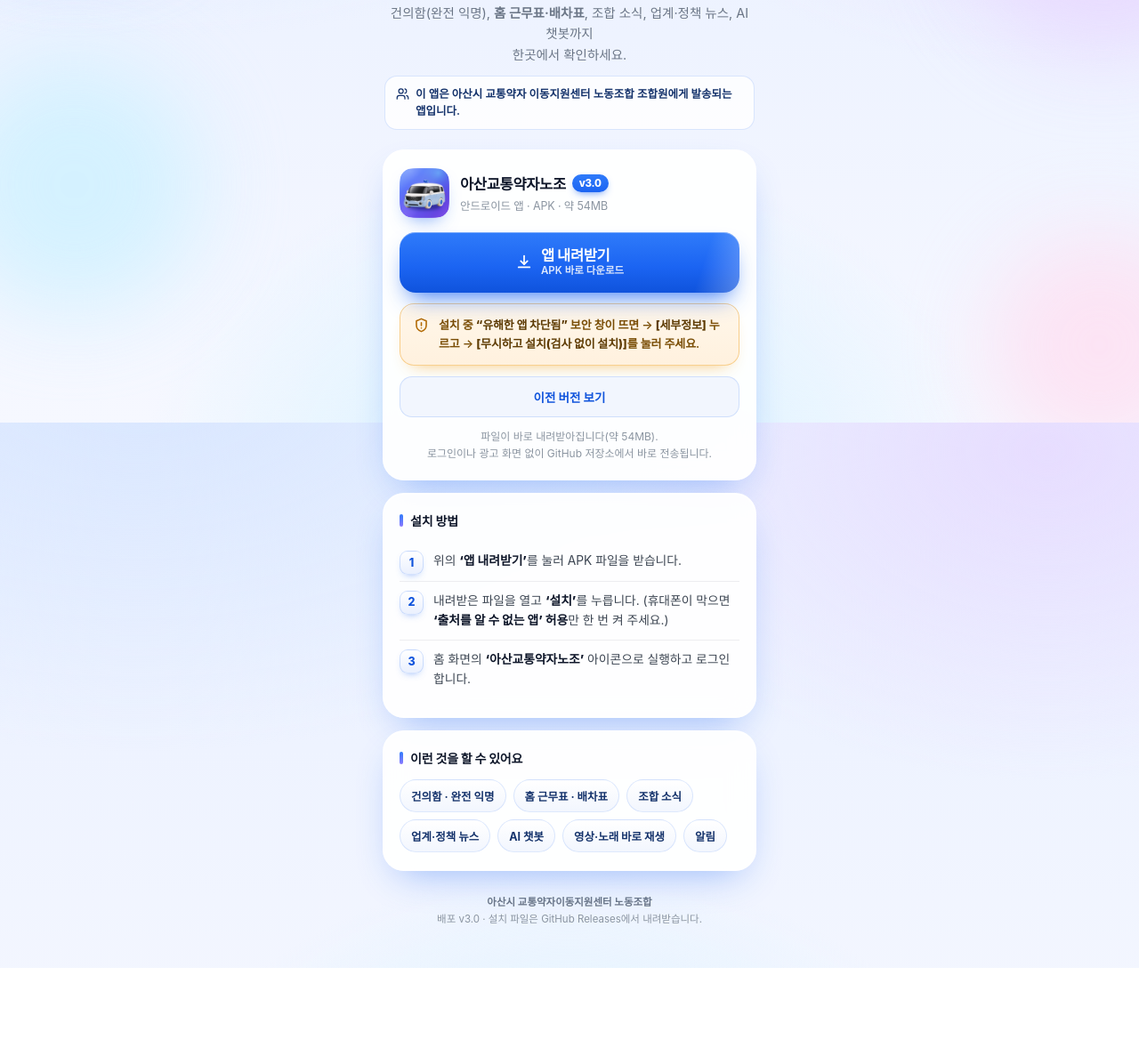
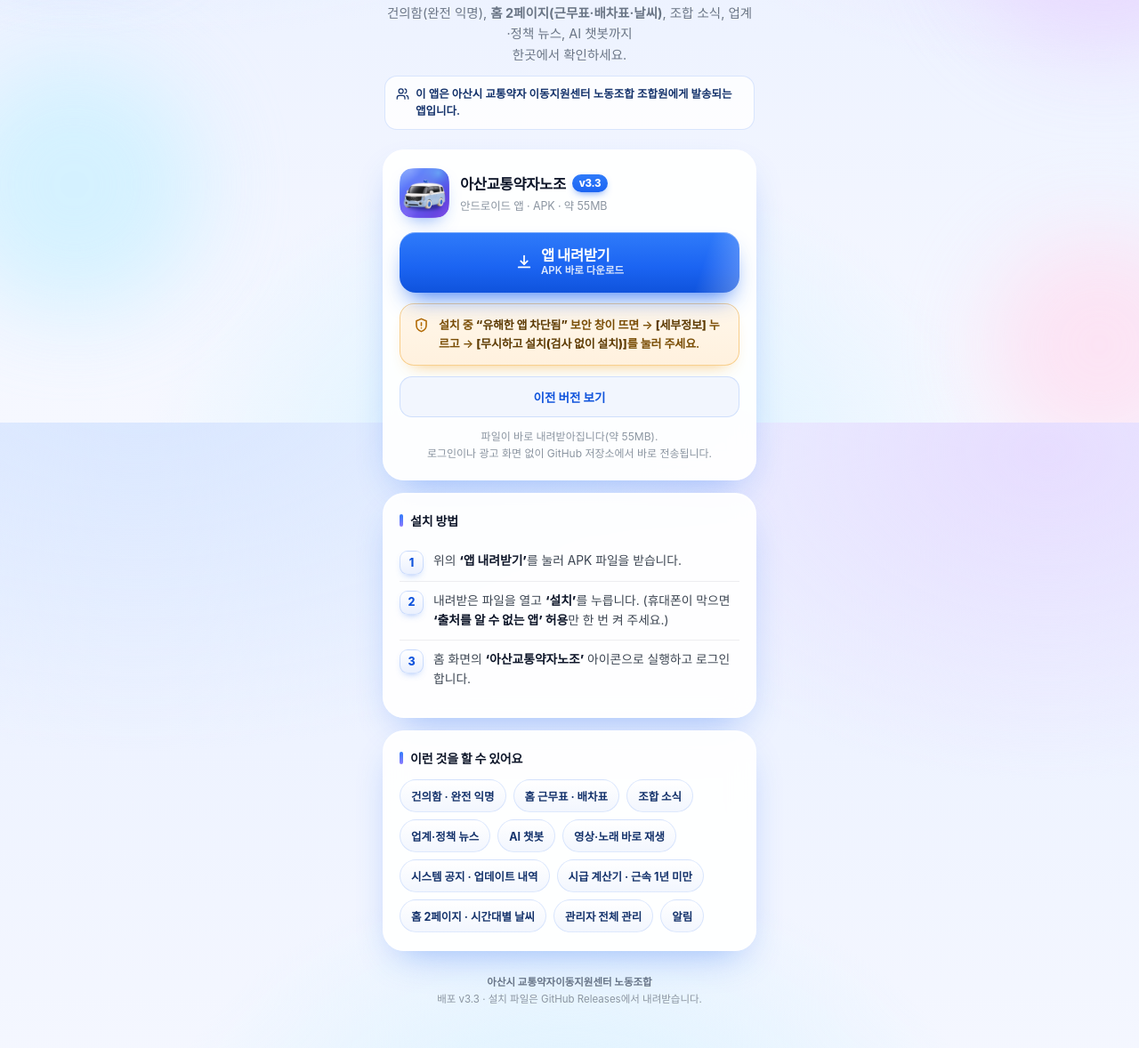
Before and after one commit to chlrhkdwns12-boop/asan-union-download, a plain HTML site: page page.html in a window 1280 px wide. Shown: the part 325-1503 px from the top of the page at 89% size. Before the commit the page ends 1413 px from the top, so only its background shows below. Drawn offline with Linux system fonts and the light colour scheme.

Commit message:
Update download page to v3.3 (홈 2페이지 개편 · 시간대별 날씨 · 관리자 전체 관리)

```diff
--- a/page.html
+++ b/page.html
@@ -4,11 +4,11 @@
 <meta charset="utf-8">
 <meta name="viewport" content="width=device-width, initial-scale=1, viewport-fit=cover">
 <title>아산시 교통약자이동지원센터 노동조합 공식 앱 · 설치 안내</title>
-<meta name="description" content="이 앱은 아산시 교통약자 이동지원센터 노동조합 조합원에게 발송되는 앱입니다. 건의함(완전 익명), 조합 소식, 업계·정책 뉴스, 통상시급 계산기를 한곳에서 확인하세요. (v3.0)">
+<meta name="description" content="이 앱은 아산시 교통약자 이동지원센터 노동조합 조합원에게 발송되는 앱입니다. 건의함(완전 익명), 홈 2페이지(근무표·배차표·시간대별 날씨), 조합 소식, 업계·정책 뉴스, 통상시급 계산기(실제 근속 1년 미만 포함), 시스템 공지(업데이트·점검 안내)를 한곳에서 확인하세요. (v3.3)">
 
 <!-- 카카오톡·메신저 링크 미리보기 -->
 <meta property="og:title" content="아산시 교통약자이동지원센터 노동조합 공식 앱 (조합원 배포)">
-<meta property="og:description" content="이 앱은 아산시 교통약자 이동지원센터 노동조합 조합원에게 발송되는 앱입니다. 건의함(완전 익명), 조합 소식, 업계·정책 뉴스, 통상시급 계산기를 한곳에서 확인하세요. (v3.0)">
+<meta property="og:description" content="이 앱은 아산시 교통약자 이동지원센터 노동조합 조합원에게 발송되는 앱입니다. 건의함(완전 익명), 홈 2페이지(근무표·배차표·시간대별 날씨), 조합 소식, 업계·정책 뉴스, 통상시급 계산기(실제 근속 1년 미만 포함), 시스템 공지(업데이트·점검 안내)를 한곳에서 확인하세요. (v3.3)">
 <meta property="og:image" content="https://chlrhkdwns12-boop.github.io/asan-union-download/icon.png">
 <meta property="og:image:width" content="1024">
 <meta property="og:image:height" content="1024">
@@ -18,7 +18,7 @@
 <meta property="og:site_name" content="아산교통약자노조">
 <meta name="twitter:card" content="summary">
 <meta name="twitter:title" content="아산시 교통약자이동지원센터 노동조합 공식 앱 (조합원 배포)">
-<meta name="twitter:description" content="이 앱은 아산시 교통약자 이동지원센터 노동조합 조합원에게 발송되는 앱입니다. 건의함(완전 익명), 조합 소식, 업계·정책 뉴스, 통상시급 계산기를 한곳에서 확인하세요. (v3.0)">
+<meta name="twitter:description" content="이 앱은 아산시 교통약자 이동지원센터 노동조합 조합원에게 발송되는 앱입니다. 건의함(완전 익명), 홈 2페이지(근무표·배차표·시간대별 날씨), 조합 소식, 업계·정책 뉴스, 통상시급 계산기(실제 근속 1년 미만 포함), 시스템 공지(업데이트·점검 안내)를 한곳에서 확인하세요. (v3.3)">
 <meta name="twitter:image" content="https://chlrhkdwns12-boop.github.io/asan-union-download/icon.png">
 
 <link rel="icon" type="image/png" href="icon.png">
@@ -221,7 +221,7 @@
     <div class="icon-shell"><img src="icon.png" alt="아산교통약자노조 앱 아이콘"></div>
     <p class="eyebrow">노동조합 공식 앱 · 조합원 배포</p>
     <h1>아산시 교통약자이동지원센터<br><span class="accent">노동조합 공식 앱</span></h1>
-    <p class="lede">건의함(완전 익명), <b>홈 근무표·배차표</b>, 조합 소식, 업계·정책 뉴스, AI 챗봇까지<br>한곳에서 확인하세요.</p>
+    <p class="lede">건의함(완전 익명), <b>홈 2페이지(근무표·배차표·날씨)</b>, 조합 소식, 업계·정책 뉴스, AI 챗봇까지<br>한곳에서 확인하세요.</p>
     <p class="audience">
       <svg viewBox="0 0 24 24" fill="none" stroke="currentColor" stroke-width="2" stroke-linecap="round" stroke-linejoin="round" aria-hidden="true">
         <path d="M16 21v-2a4 4 0 0 0-4-4H6a4 4 0 0 0-4 4v2"/><circle cx="9" cy="7" r="4"/><path d="M22 21v-2a4 4 0 0 0-3-3.87"/><path d="M16 3.13a4 4 0 0 1 0 7.75"/>
@@ -234,12 +234,12 @@
     <div class="spec">
       <img class="mini" src="icon.png" alt="">
       <div class="meta">
-        <div class="name">아산교통약자노조 <span class="version">v3.0</span></div>
-        <div class="sub">안드로이드 앱 · APK · 약 54MB</div>
+        <div class="name">아산교통약자노조 <span class="version">v3.3</span></div>
+        <div class="sub">안드로이드 앱 · APK · 약 55MB</div>
       </div>
     </div>
 
-    <a class="cta" href="https://github.com/chlrhkdwns12-boop/asan-union-download/releases/download/v3.0/asan-union-box-v3.0.apk" rel="noopener">
+    <a class="cta" href="https://github.com/chlrhkdwns12-boop/asan-union-download/releases/download/v3.3/asan-union-box-v3.3.apk" rel="noopener">
       <svg viewBox="0 0 24 24" fill="none" stroke="currentColor" stroke-width="2.1" stroke-linecap="round" stroke-linejoin="round" aria-hidden="true">
         <path d="M12 3v11"/><path d="m7.5 10 4.5 4.5L16.5 10"/><path d="M4.5 18.5h15"/>
       </svg>
@@ -255,7 +255,7 @@
 
     <a class="ghost" href="https://github.com/chlrhkdwns12-boop/asan-union-download/releases" rel="noopener">이전 버전 보기</a>
 
-    <p class="note">파일이 바로 내려받아집니다(약 54MB).<br>로그인이나 광고 화면 없이 GitHub 저장소에서 바로 전송됩니다.</p>
+    <p class="note">파일이 바로 내려받아집니다(약 55MB).<br>로그인이나 광고 화면 없이 GitHub 저장소에서 바로 전송됩니다.</p>
   </section>
 
   <section class="card" aria-label="설치 방법">
@@ -276,13 +276,17 @@
       <span class="chip">업계·정책 뉴스</span>
       <span class="chip">AI 챗봇</span>
       <span class="chip">영상·노래 바로 재생</span>
+      <span class="chip">시스템 공지 · 업데이트 내역</span>
+      <span class="chip">시급 계산기 · 근속 1년 미만</span>
+      <span class="chip">홈 2페이지 · 시간대별 날씨</span>
+      <span class="chip">관리자 전체 관리</span>
       <span class="chip">알림</span>
     </div>
   </section>
 
   <footer>
     <b>아산시 교통약자이동지원센터 노동조합</b><br>
-    배포 v3.0 · 설치 파일은 GitHub Releases에서 내려받습니다.
+    배포 v3.3 · 설치 파일은 GitHub Releases에서 내려받습니다.
   </footer>
 </main>
 </body>
```
Also changed, not shown: index.html (+9 -7 lines).
